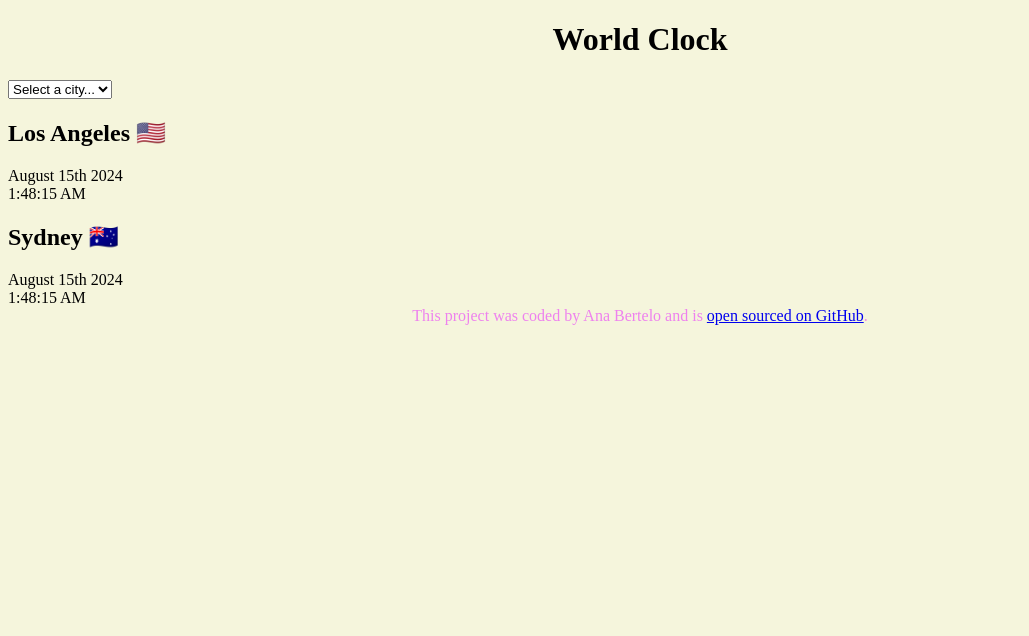
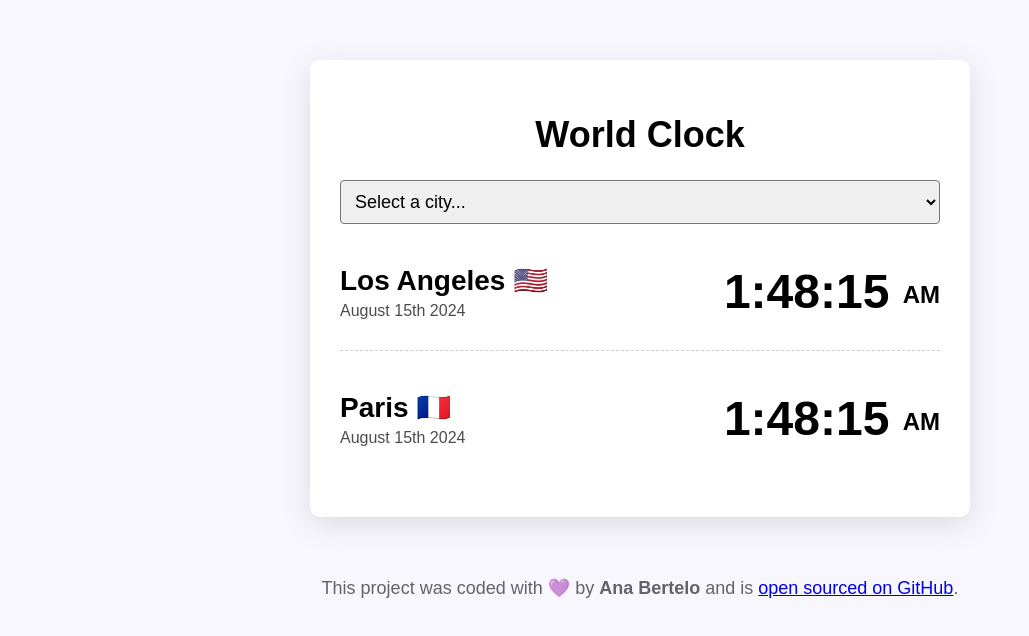
Before and after one commit to Bertelusci/world-clock, a plain HTML site: page index.html in a window 1280 px wide. Shown: the whole page, without its empty margins (0-1029 px from the left). Drawn offline with Linux system fonts and the light colour scheme.

Commit message:
styled the project with css

```diff
--- a/css/style.css
+++ b/css/style.css
@@ -1,13 +1,64 @@
 body {
-  background-color: beige;
+  background-color: #f9f7fe;
+  font-family: sans-serif;
 }
 
 h1 {
   text-align: center;
-  color: black;
+  font-family: sans-serif;
+  font-size: 36px;
+}
+
+h2 {
+  margin: 0 0 5px;
+  font-size: 28px;
+}
+
+select {
+  display: block;
+  width: 100%;
+  font-size: 18px;
+  padding: 10px;
+  border-radius: 4px;
+}
+
+.container {
+  max-width: 600px;
+  margin: 60px auto;
+  background-color: white;
+  padding: 30px;
+  box-shadow: rgba(100, 100, 111, 0.2) 0px 7px 29px 0px;
+  border-radius: 10px;
+}
+
+.city {
+  display: flex;
+  margin: 10px 0;
+  justify-content: space-between;
+  padding: 30px 0;
+  border-bottom: 1px dashed rgba(0, 0, 0, 0.2);
+}
+
+.city:last-child {
+  border: none;
+}
+
+.date {
+  opacity: 0.7;
+}
+.time {
+  font-size: 48px;
+  font-weight: bold;
+}
+
+.time small {
+  font-size: 24px;
+  vertical-align: middle;
+  line-height: 36px;
 }
 
 footer {
   text-align: center;
-  color: violet;
+  font-size: 18px;
+  color: rgba(0, 0, 0, 0.6);
 }
--- a/index.html
+++ b/index.html
@@ -21,25 +21,29 @@
         </select>
 
         <div class="city">
+            <div>
                 <h2>Los Angeles 🇺🇸</h2>
                 <div class="date">
                     August 15th 2024
                 </div>
-            <div class="time">1:48:15 AM</div>
             </div>
+            <div class="time">1:48:15 <small>AM</small></div>
         </div>
         <div class="city">
-        <h2>Sydney 🇦🇺</h2>
+            <div>
+                <h2>Paris 🇫🇷</h2>
                 <div class="date">
                     August 15th 2024
                 </div>
-        <div class="time">1:48:15 AM</div>
+            </div>
+            <div class="time">1:48:15 <small>AM</small></div>
         </div>
     </div>
 
+    </div>
 
-    <footer>This project was coded by Ana Bertelo and is <a href="https://github.com/Bertelusci/world-clock"
-            target="_blank">open sourced on GitHub</a>.
+    <footer>This project was coded with 💜 by <strong> Ana Bertelo</strong> and is <a
+            href="https://github.com/Bertelusci/world-clock" target="_blank">open sourced on GitHub</a>.
     </footer>
 
     <script src="javascript/index.js"></script>
```
Lines whose indentation alone changed are shown as unchanged.
